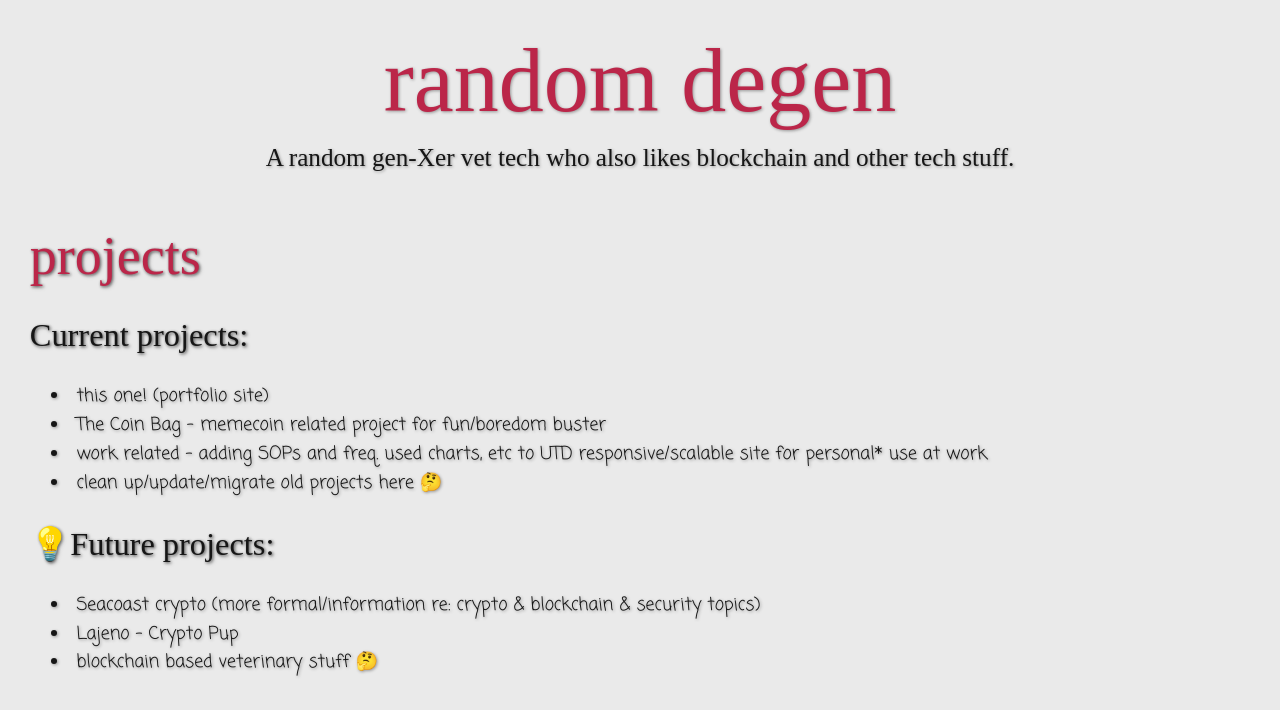
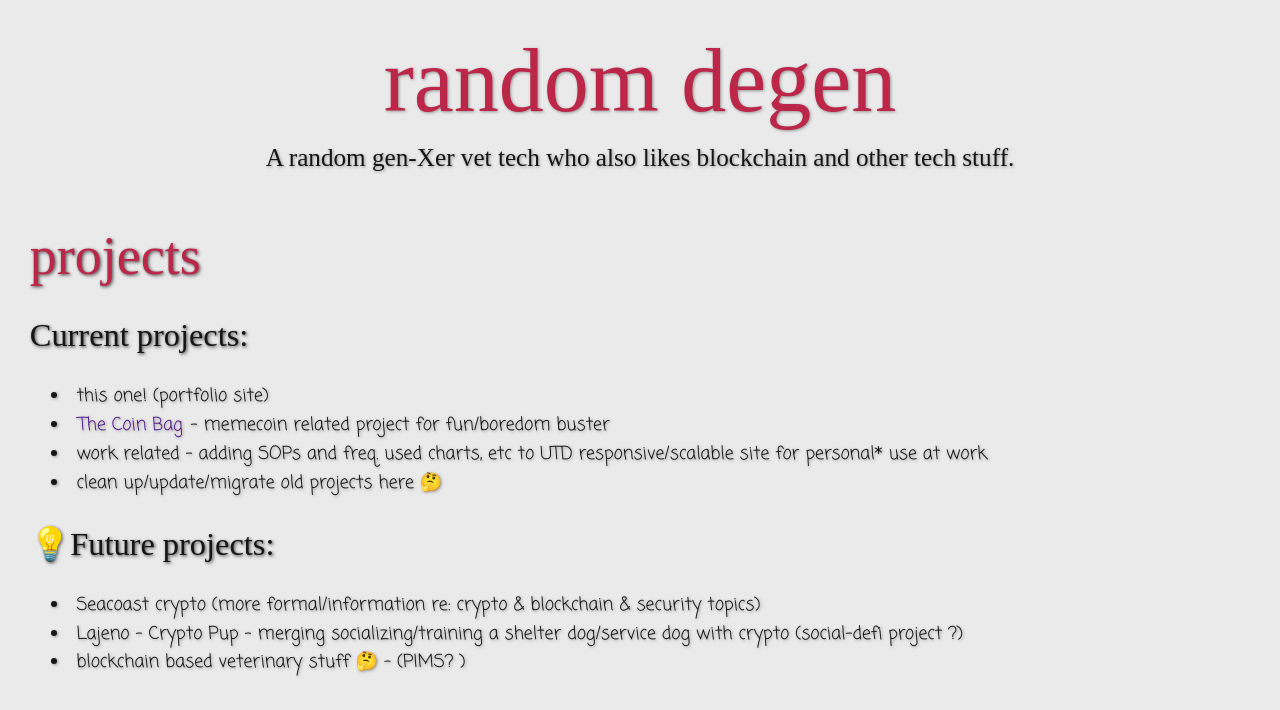
Before and after one commit to ARomano79/random-degen, a plain HTML site: page index.html in a window 1280 px wide. Shown: the part 90-800 px from the top of the page. Drawn offline with Linux system fonts and the light colour scheme; a web font is replaced by a local one.

Commit message:
nit-picking text for now.  Next step is to get the coin bag and other projects going.

```diff
--- a/index.html
+++ b/index.html
@@ -47,7 +47,8 @@
         <ul>
           <li>this one! (portfolio site)</li>
           <li>
-            The Coin Bag - memecoin related project for fun/boredom buster
+            <a href="">The Coin Bag</a> - memecoin related project for
+            fun/boredom buster
           </li>
           <li>
             work related - adding SOPs and freq. used charts, etc to UTD
@@ -61,8 +62,11 @@
             Seacoast crypto (more formal/information re: crypto & blockchain &
             security topics)
           </li>
-          <li>Lajeno - Crypto Pup</li>
-          <li>blockchain based veterinary stuff 🤔</li>
+          <li>
+            Lajeno - Crypto Pup - merging socializing/training a shelter
+            dog/service dog with crypto (social-defi project ?)
+          </li>
+          <li>blockchain based veterinary stuff 🤔 - (PIMS? )</li>
         </ul>
       </section>
       <section id="about">
```
